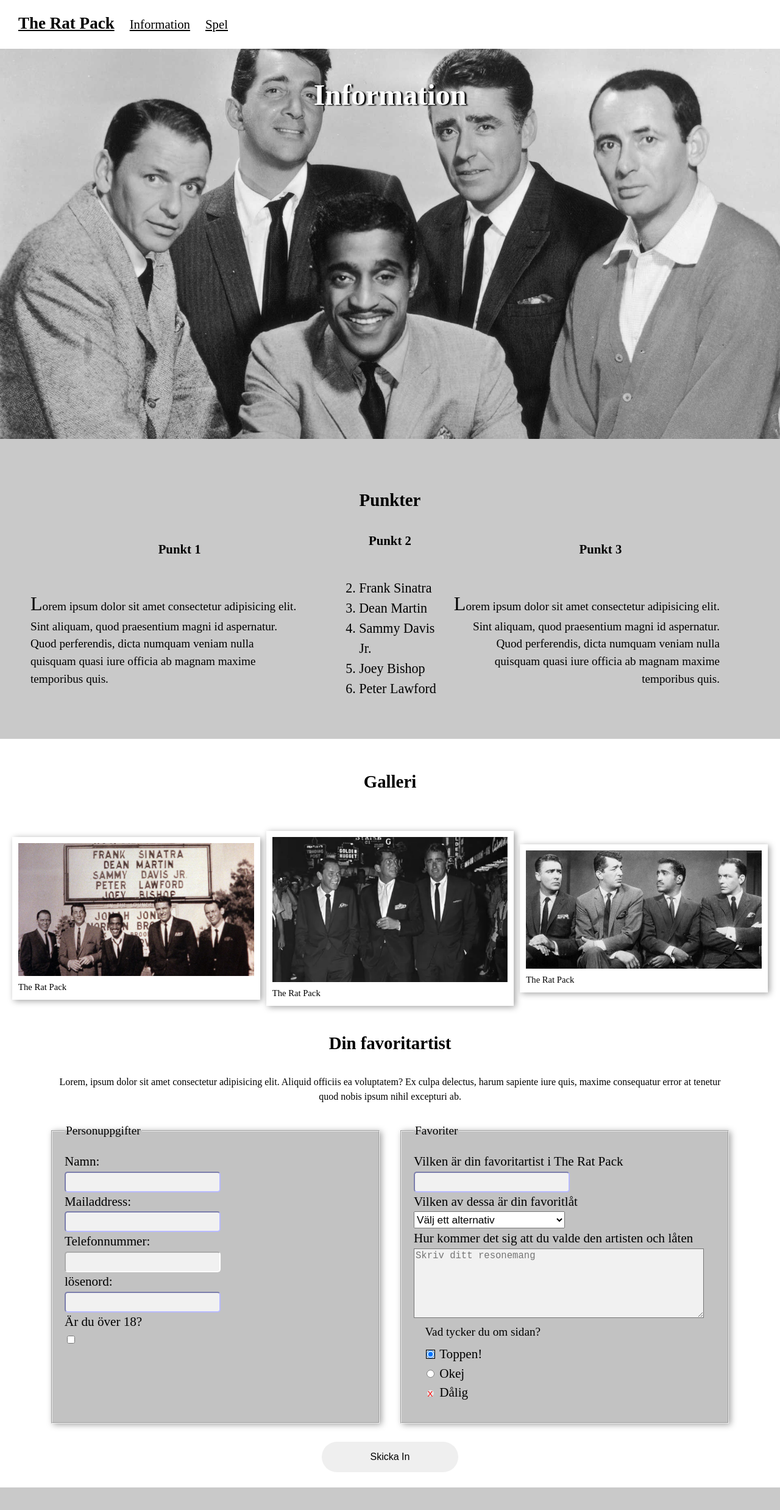
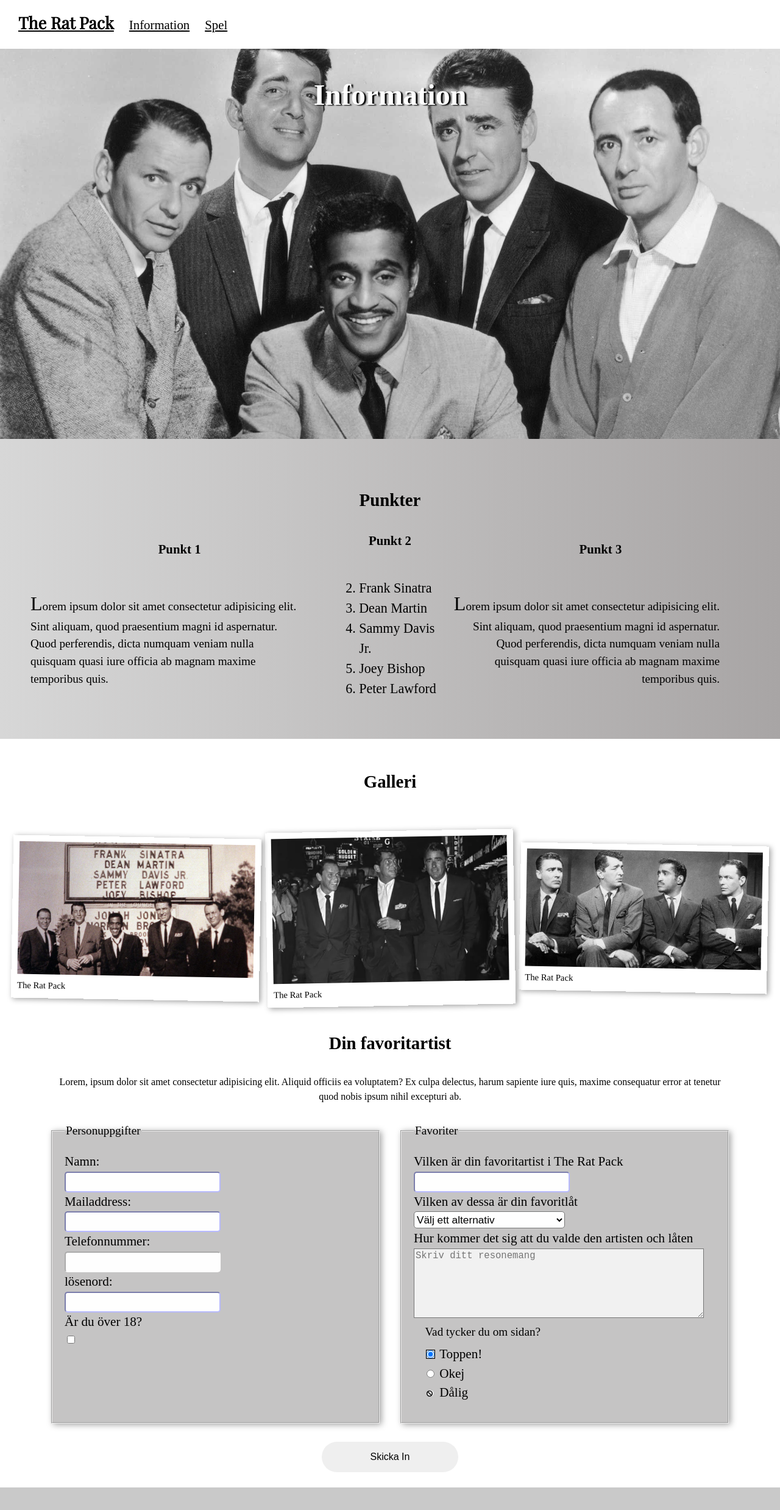
Before and after one commit to HerrBergenholtz/Webbutveckling-Slutprojekt, a plain HTML site: page html/information.html in a window 1280 px wide. Shown: the top 2477 px of the page at 61% size. Drawn offline with Linux system fonts and the light colour scheme; files whose address does not match are found by name.

Commit message:
Lagt till btygskr.

```diff
--- a/css/style.css
+++ b/css/style.css
@@ -1,8 +1,7 @@
 @font-face {
-	font-family: "poppinsregular";
-	src: url("../webkit/poppins-regular-webfont.woff2") format("woff2"),
-		url("../webkit/poppins-regular-webfont.woff") format("woff");
-	font-weight: normal;
+    font-family: "playfairregular";
+    src: url(../font/PlayfairDisplay-Regular.ttf);
+	font-weight: 100;
 	font-style: normal;
 }
 
@@ -26,6 +25,7 @@
     margin: 0;
     font-size: 1.3em;
     height: auto;
+    font-family: playfairregular;
 }
 
 header {
@@ -185,6 +185,10 @@
     font-size: 1.8em;
 }
 
+#information main > section:nth-child(2) {
+    background-image: linear-gradient(to right, #d7d7d7, #a8a5a5);
+}
+
 #information main > section > section {
     display: flex;
     flex-direction: column;
@@ -228,6 +232,14 @@
     margin: 0;
 }
 
+#information main > section:nth-child(3) figure {
+    transform: rotate(-1deg);
+}
+
+#information main > section:nth-child(3) figure:not(:nth-child(2)) {
+    transform: rotate(1deg);
+}
+
 #information main > section:nth-child(3) figure figcaption {
     font-size: 2ex;
 }
@@ -260,7 +272,7 @@
 form > fieldset {
     /*Lägger till en padding och ändrar färgen samt som att jag lägger till en box shadow som ör mer tydlig på nedre och högra sidan vilket ger illusionen av djup.*/
     padding: 20px;
-    background-color: #c2c2c2;
+    background-color: rgba(197, 196,196, 0.99);
     box-shadow: var(--box-shadow);
     font-size: 1.2em;
 }
@@ -278,15 +290,16 @@
 form input[type="email"],
 form input[type="password"],
 form input[type="tel"],
-form input[list] {
+form input[list],
+select {
     /*Sätter en bredd, höjd, bakgrundsfärg samt rundar hörn på de flesta elementen i formuläret som jag väljer med olika attributselektorer på input*/
     width: 80%;
     height: 25px;
     border-radius: 5px;
-    background-color: #f1f1f1;
+    background-color: hsla(0, 0%, 100%, 0.99);
 }
 
-form input:required { /*KOLLA MED DAVID!*/
+form input:required {
     border-color: rgb(184, 186, 255);
 }
 
@@ -301,9 +314,7 @@
 }
 
 form input:disabled::after {
-    content: 'X';
-    color: #ff0000;
-    margin-left: 1px;
+    content: url(../src/disabled.svg);
 }
 
 form textarea {
@@ -356,6 +367,7 @@
     border-collapse: collapse;
     padding: 20px;
     text-align: center;
+    vertical-align: middle;
 }
 
 caption {
@@ -380,10 +392,9 @@
     background-color: #dadada;
 }
 
-main section:nth-child(4) tfoot th,
 tfoot tr td {
     /*Ger alla celler i tfoot till en särskild färg, använder en extra stor selektor för att överskrida th[scope="row"] reglen*/
-    background-color: #979595;
+    background-color: #979595 !important;
 }
 
 /*====== artist.html ======*/
@@ -443,7 +454,7 @@
     border-color: #000;
     border-width: 1px;
     padding: 20px;
-    background-color: #fff;
+    background-color: hsl(0, 0%, 100%);
     box-shadow: var(--box-shadow);
 }
 
@@ -491,6 +502,9 @@
     border-width: 1px;
 }
 
+#artist :target h2 {
+    text-decoration: underline;
+}
 
 /*Min kära älskade LoVe Focus HAte som är prydligt skrivet längst ner bland de vanliga reglerna i rätt ordning, visst är det vackert*/
 a:link {
@@ -767,6 +781,7 @@
             "local textt info";
     }
 
+
     #artist main > section:nth-child(1) ul {
         flex-direction: column;
         align-items: stretch;
--- a/html/information.html
+++ b/html/information.html
@@ -6,7 +6,7 @@
         <link rel="stylesheet" href="../css/style.css">
         <meta name="viewport" content="width=device-width, initial-scale=1.0">
         <script defer src="script.js"></script>
-        <title>The Rat Pack</title>
+        <title>The Rat Pack - Information</title>
     </head>
 
     <body id="information"><!--Annorlunda id på body för att kunna urskilja designen-->
```
Also changed, not shown: html/dean-martin.html (+2 -0 lines), html/joey-bishop.html (+2 -0 lines), html/peter-lawford.html (+2 -0 lines), html/sammy-davis-jr.html (+2 -0 lines), font/PlayfairDisplay-Regular.ttf (added), src/disabled.svg (added).
